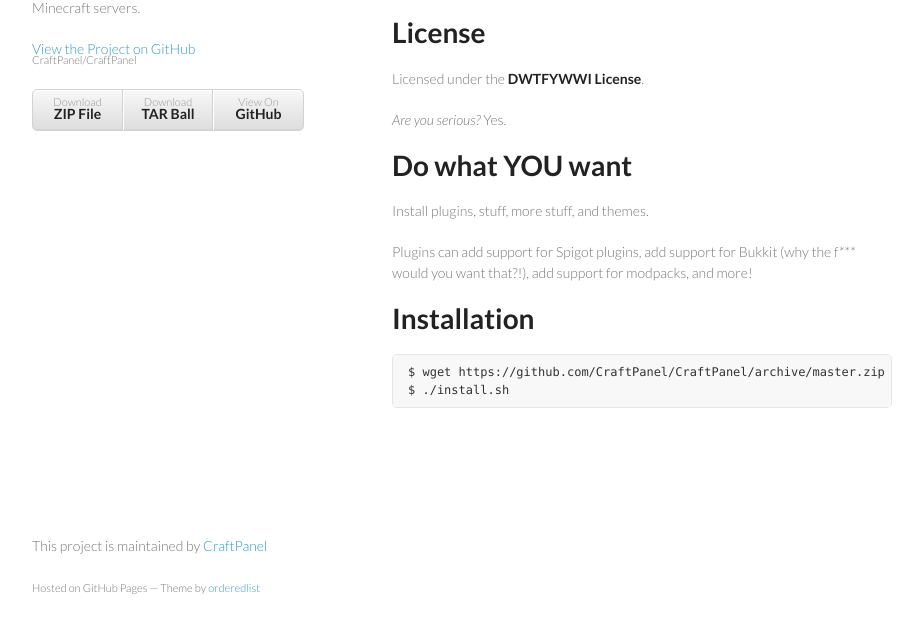
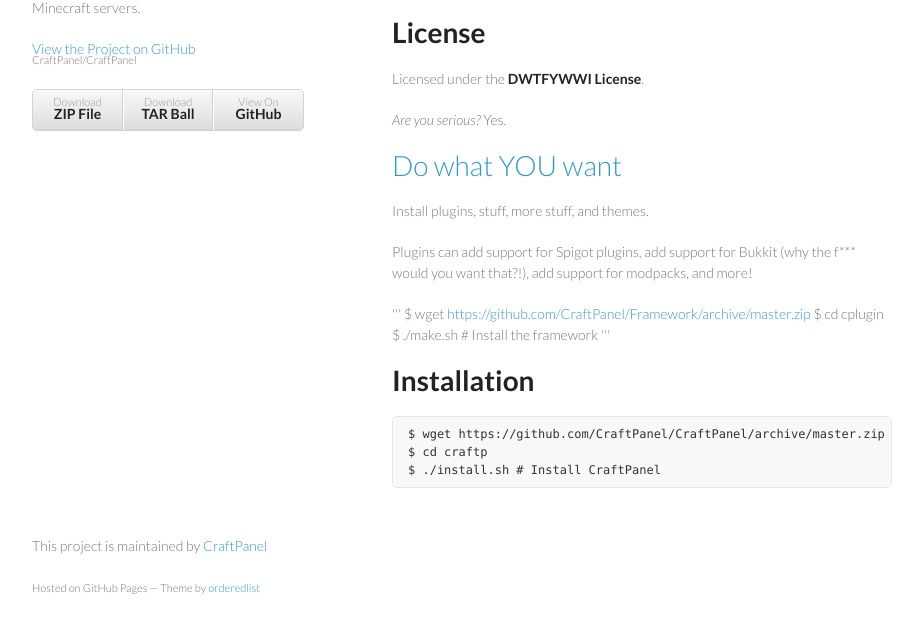
Before and after one commit to XxSkydevil06xX/luckycraftpanel.github.io, a plain HTML site: page index.html in a window 1280 px wide. Shown: the part 133-766 px from the top of the page, without its empty margins (178-1101 px from the left). Drawn offline with Linux system fonts and the light colour scheme.

Commit message:
Create gh-pages branch via GitHub

```diff
--- a/index.html
+++ b/index.html
@@ -41,17 +41,25 @@
 <p><em>Are you serious?</em> Yes.</p>
 
 <h1>
-<a name="do-what-you-want" class="anchor" href="#do-what-you-want"><span class="octicon octicon-link"></span></a>Do what YOU want</h1>
+<a name="do-what-you-want" class="anchor" href="#do-what-you-want"><span class="octicon octicon-link"></span></a><a href="http://craftpanel.github.io/Framework">Do what YOU want</a>
+</h1>
 
 <p>Install plugins, stuff, more stuff, and themes.</p>
 
 <p>Plugins can add support for Spigot plugins, add support for Bukkit (why the f*** would you want that?!), add support for modpacks, and more!</p>
 
+<p>'''
+$ wget <a href="https://github.com/CraftPanel/Framework/archive/master.zip">https://github.com/CraftPanel/Framework/archive/master.zip</a>
+$ cd cplugin
+$ ./make.sh # Install the framework
+'''</p>
+
 <h1>
 <a name="installation" class="anchor" href="#installation"><span class="octicon octicon-link"></span></a>Installation</h1>
 
 <pre><code>$ wget https://github.com/CraftPanel/CraftPanel/archive/master.zip
-$ ./install.sh
+$ cd craftp
+$ ./install.sh # Install CraftPanel
 </code></pre>
       </section>
       <footer>
```
Also changed, not shown: params.json (+1 -1 lines).
